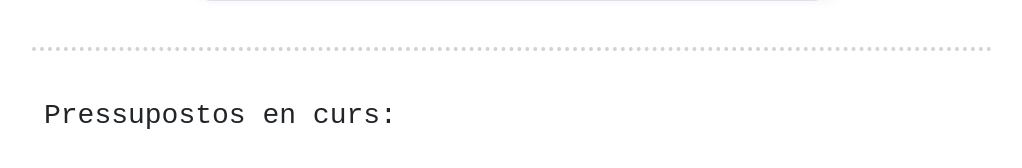
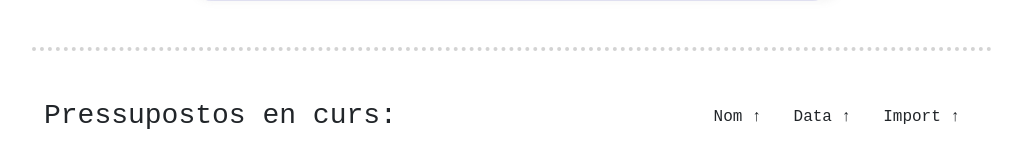
Before and after one commit to Luovtyrell/React-budgets, a React (Vite) app: page / in a window 1280 px wide. Shown: the part 1237-1405 px from the top of the page, without its empty margins (128-1150 px from the left). Before the commit the page ends 1377 px from the top, so only its background shows below. Built offline with nearby package versions, Linux system fonts and the light colour scheme.

Commit message:
Search filters implemented. Sorted by date, price and alphabetically

```diff
--- a/src/components/BudgetInProgress/BudgetInProgress.css
+++ b/src/components/BudgetInProgress/BudgetInProgress.css
@@ -5,3 +5,13 @@
   margin-top: 3.125rem;
   display: flex;
 }
+
+.btn-sort {
+  background-color: transparent;
+  border: none;
+}
+
+.btn-sort:hover {
+  border-color: #bcbcdd;
+  background-color: #e5e5f7;
+}
--- a/src/components/BudgetInProgress/BudgetInProgress.jsx
+++ b/src/components/BudgetInProgress/BudgetInProgress.jsx
@@ -1,22 +1,71 @@
-import { useContext } from "react";
+import { useContext, useState, useEffect } from "react";
 import BudgetContext from "../../context/BudgetContext";
 import "./BudgetInProgress.css";
 
 function BudgetInProgress() {
   const { budgets } = useContext(BudgetContext);
+  const [sortedBudgets, setSortedBudgets] = useState([...budgets]);
+  const [nameOrderAsc, setNameOrderAsc] = useState(true);
+  const [dateOrderAsc, setDateOrderAsc] = useState(true);
+  const [priceOrderAsc, setPriceOrderAsc] = useState(true);
+
+  useEffect(() => {
+    setSortedBudgets([...budgets]);
+  }, [budgets]);
+
+  const sortAlphabetically = () => {
+    const sorted = [...sortedBudgets].sort((a, b) => {
+      return nameOrderAsc
+        ? a.name.localeCompare(b.name)
+        : b.name.localeCompare(a.name);
+    });
+    setSortedBudgets(sorted);
+    setNameOrderAsc(!nameOrderAsc);
+  };
+
+  const sortByDate = () => {
+    const sorted = [...sortedBudgets].sort((a, b) => {
+      return dateOrderAsc
+        ? new Date(a.date) - new Date(b.date)
+        : new Date(b.date) - new Date(a.date);
+    });
+    setSortedBudgets(sorted);
+    setDateOrderAsc(!dateOrderAsc);
+  };
+
+  const sortByPrice = () => {
+    const sorted = [...sortedBudgets].sort((a, b) => {
+      return priceOrderAsc
+        ? a.totalPrice - b.totalPrice
+        : b.totalPrice - a.totalPrice;
+    });
+    setSortedBudgets(sorted);
+    setPriceOrderAsc(!priceOrderAsc);
+  };
 
   return (
-    <div className="container mt-5">
+    <div className="container mt-5 mb-5">
       <div className="dotted-separator">
-        <div className="container mt-5 d-flex">
+        <div className="container mt-5 d-flex justify-content-between">
           <h3>Pressupostos en curs:</h3>
+          <div className="sort-buttons">
+            <button onClick={sortAlphabetically} className="btn btn-sort me-2">
+              Nom {nameOrderAsc ? "↑" : "↓"}
+            </button>
+            <button onClick={sortByDate} className="btn btn-sort me-2">
+              Data {dateOrderAsc ? "↑" : "↓"}
+            </button>
+            <button onClick={sortByPrice} className="btn btn-sort me-2">
+              Import {priceOrderAsc ? "↑" : "↓"}
+            </button>
+          </div>
         </div>
       </div>
-      {budgets.map((budget, index) => (
+
+      {sortedBudgets.map((budget, index) => (
         <div
           key={index}
-          className="container mt-5 d-flex justify-content-center align-items-center"
-        >
+          className="container mt-5 d-flex justify-content-center align-items-center">
           <div className="card-component">
             <div className="card-body-component">
               <div className="row custom-row">
```
